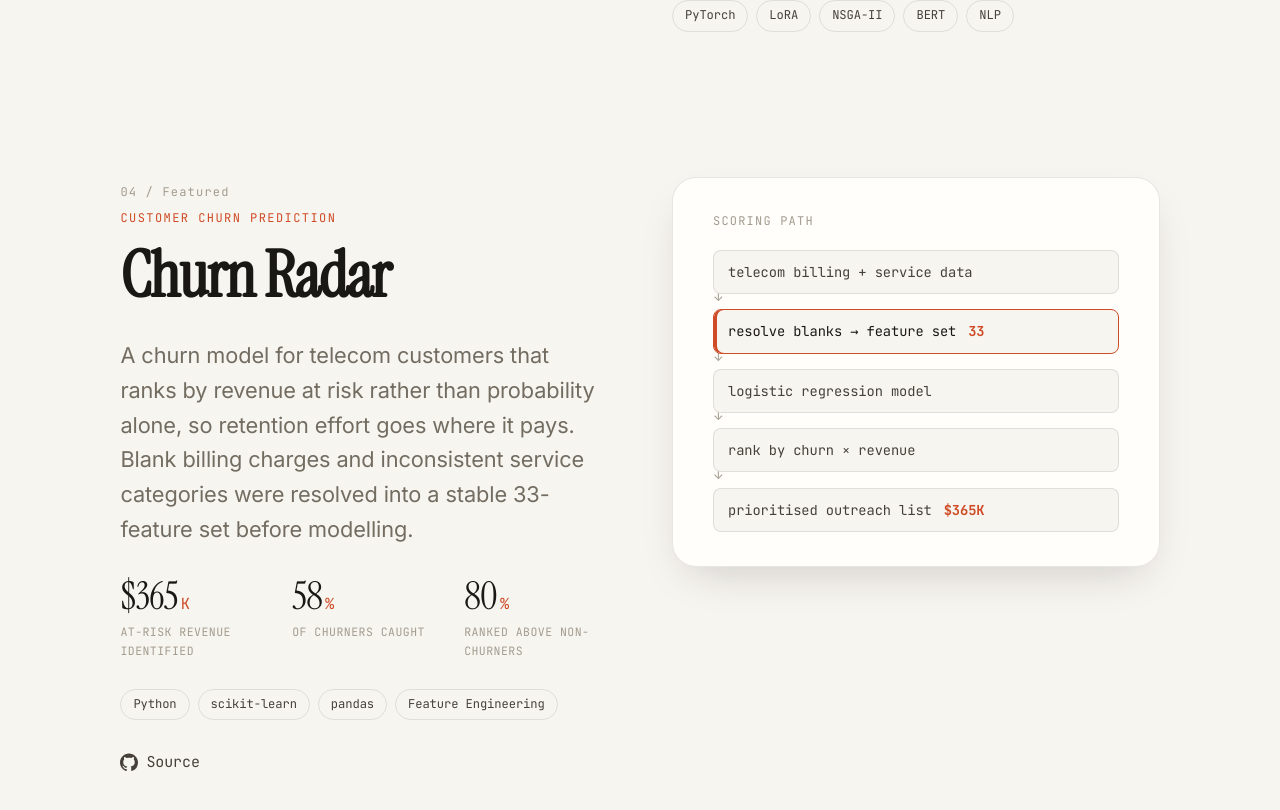
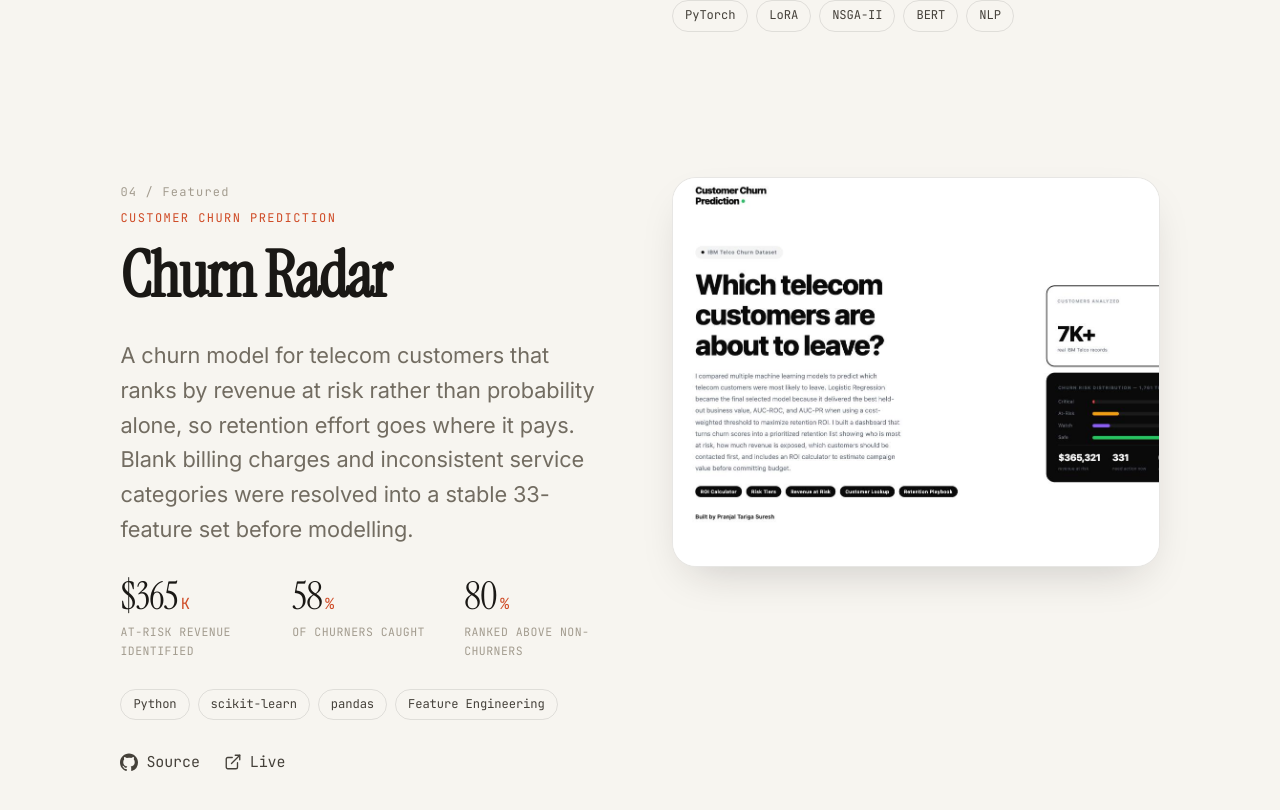
Before and after one commit to pranjalts07/portfolio, a React (Vite) app: page / in a window 1280 px wide. Shown: the part 6257-7067 px from the top of the page. Built offline with nearby package versions, Linux system fonts and the light colour scheme.

Commit message:
Show live app screenshot on deployed projects and link ChurnSense demo

```diff
--- a/src/components/Projects.jsx
+++ b/src/components/Projects.jsx
@@ -47,7 +47,20 @@ function FeaturedProject({ project, index }) {
         ref={visualRef}
         onMouseMove={onMove}
       >
-        <Pipeline data={project.pipeline} />
+        {/* A screenshot of the live app carries more weight than a diagram of it.
+            Projects without a deployment keep the pipeline. */}
+        {project.image ? (
+          <img
+            className="project__shot"
+            src={project.image}
+            alt={`${project.name} running in the browser`}
+            loading="lazy"
+            width="1504"
+            height="812"
+          />
+        ) : (
+          <Pipeline data={project.pipeline} />
+        )}
       </div>
 
       <div>
--- a/src/data/profile.js
+++ b/src/data/profile.js
@@ -233,9 +233,11 @@ export const featured = [
       { value: 80, suffix: "%", label: "ranked above non-churners" },
     ],
     tags: ["Python", "scikit-learn", "pandas", "Feature Engineering"],
+    // A screenshot of the running app replaces the pipeline diagram when present.
+    image: "/projects/churnsense.jpg",
     links: {
       github: "https://github.com/pranjalts07/customer-churn-prediction",
-      demo: null,
+      demo: "https://churnsense-qj1h.onrender.com",
     },
     pipeline: {
       title: "Scoring path",
--- a/src/styles/app.css
+++ b/src/styles/app.css
@@ -748,6 +748,13 @@ img {
   box-shadow: var(--shadow-md);
   position: relative;
 }
+.project__shot {
+  display: block;
+  width: 100%;
+  height: 100%;
+  object-fit: cover;
+  object-position: top left;
+}
 .project__visual::before {
   /* cursor spotlight */
   content: "";
```
Also changed, not shown: public/projects/churnsense.jpg (added).
